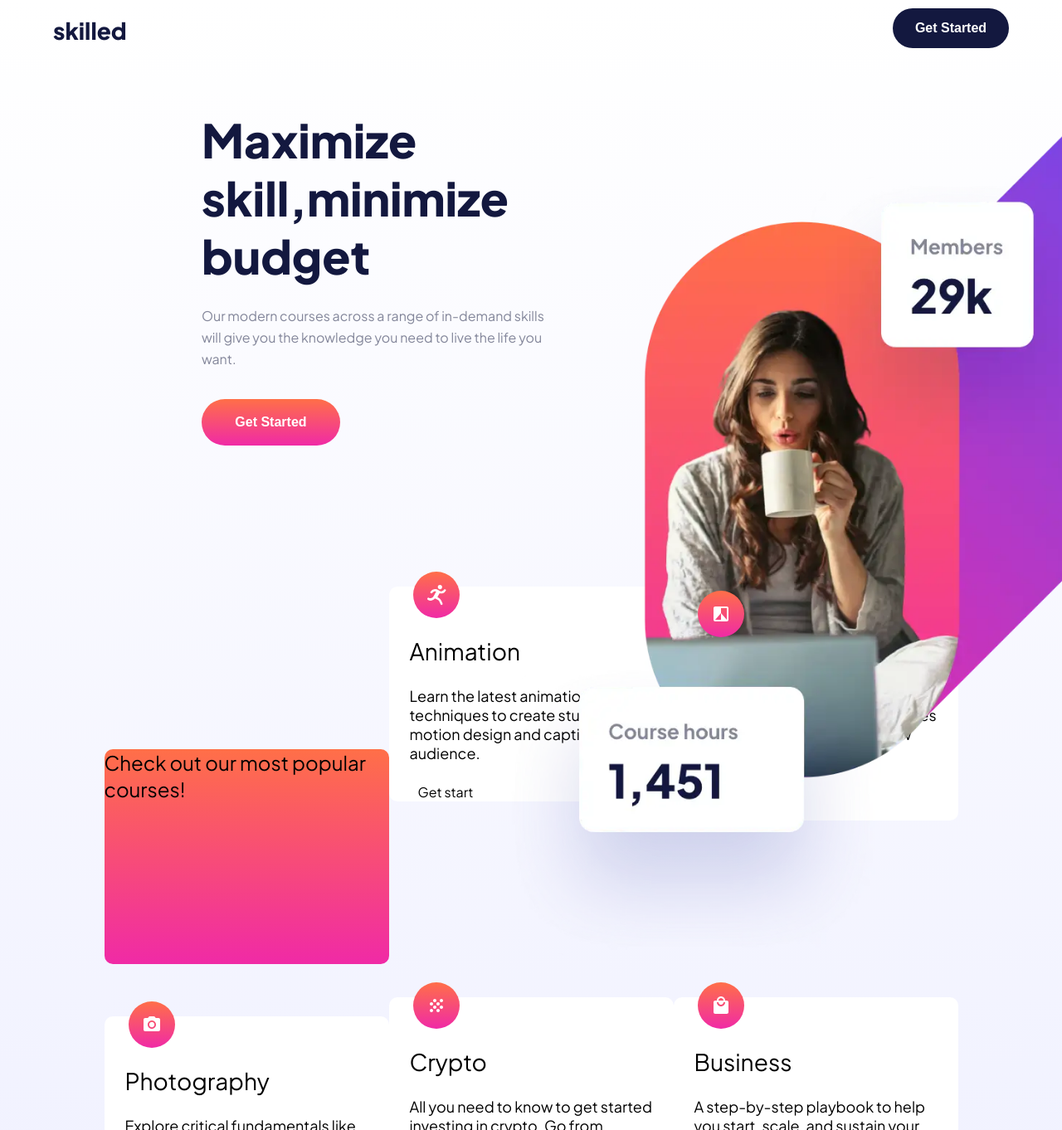
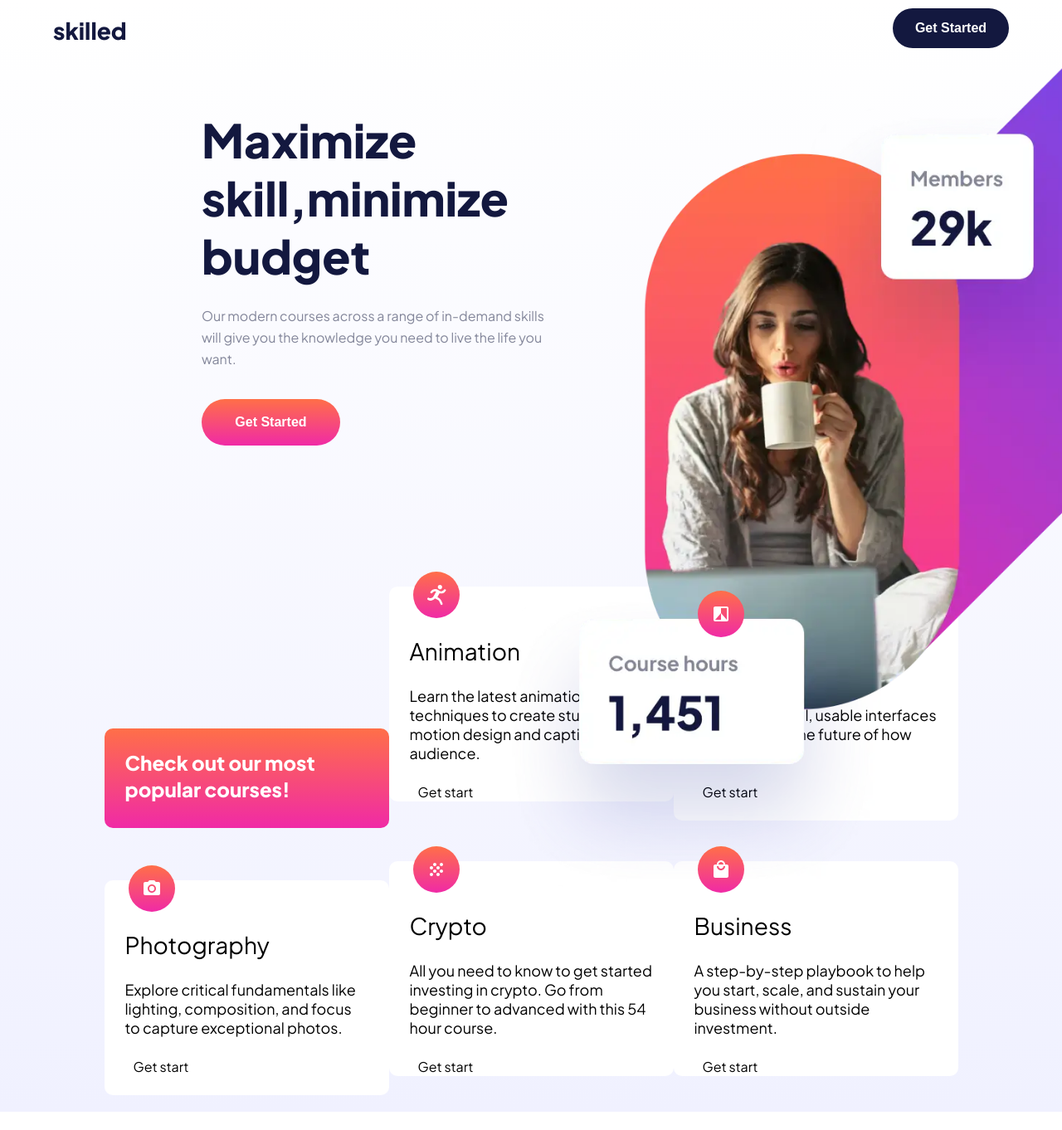
Before and after one commit to PiriyaLapa/Skilled-e-learning-landing-page, a React (Create React App) app: page / in a window 1280 px wide. Shown: the top 1362 px of the page at 83% size. After the commit the page ends 1340 px from the top, so only its background shows below. Built offline with nearby package versions, Linux system fonts and the light colour scheme.

Commit message:
update and try to deploy

```diff
--- a/src/components/Cards/Cards.tsx
+++ b/src/components/Cards/Cards.tsx
@@ -17,7 +17,6 @@ export default class Card extends Component<dataProps> {
         {iconComponent}
         <span>{title}</span>
         <span>{content}</span>
-        {/* <span>Get Start</span> */}
         {id > 0 ? <span>Get start</span> : null}
       </StyledCards>
     );
--- a/src/pages/LandingPage/sections/styles.ts
+++ b/src/pages/LandingPage/sections/styles.ts
@@ -69,20 +69,26 @@ export const StyledTabletHero2 = styled.img`
 export const StyledCardSection = styled.section`
   height: auto;
   width: 100%;
-  &>: first-of-type {
+  &>:first-of-type {
     background: linear-gradient(180deg, #ff6f48 0.04%, #f02aa6 100%);
     font-size:24px;
     font-style:normal;
-    font-weigth:800;
+    font-weight:800;
     line-height:32px;
+    color:#fff;
+
+    span {
+      display:block;
+      padding:25px;
+    }
   }
 
   @media screen and (min-width: 375px) {
     width: 100%;
     max-height: 2615px;
     height: auto;
-    // &> : first-of-type {
-    //   background-color: green;
-    // }
+    &>:first-of-type{
+      max-height:120px;
+    }
   }
 `;
```
